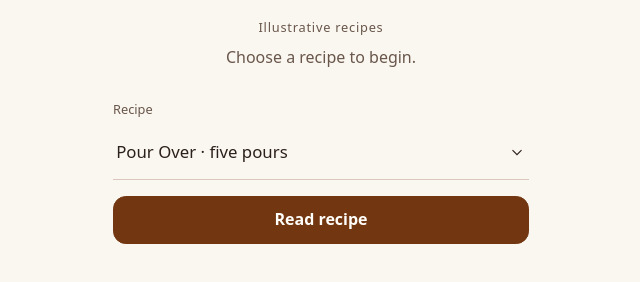
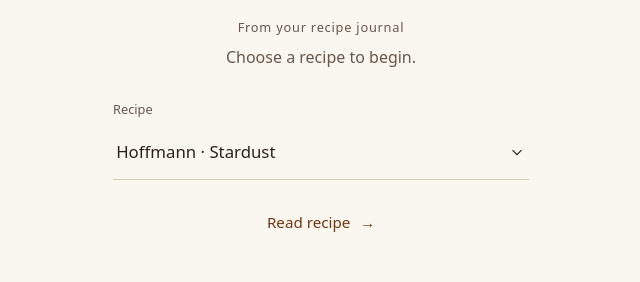
Before and after one commit to rbonon/coffeelab, a plain HTML site: page docs/prototypes/recipe-reading.html in a window 1280 px wide. Shown: the part 224-506 px from the top of the page, without its empty margins (319-959 px from the left). Drawn offline with Linux system fonts and the light colour scheme.

Commit message:
design: use captured recipes and understated reading action (#24)

```diff
--- a/docs/assets/recipe-reading.css
+++ b/docs/assets/recipe-reading.css
@@ -46,7 +46,10 @@ small { color: var(--reading-muted); }
 #setup h1 { font: 400 clamp(2.4rem, 9vw, 3rem)/1.1 Georgia, serif; letter-spacing: -.045em; margin: .5rem 0 0; }
 #intro { color: var(--reading-muted); margin: .5rem 0 1.75rem; text-align: center; }
 .recipe-choice { margin-bottom: 1rem; }
-#start { width: 100%; }
+#start { display: block; width: auto; min-height: 2.75rem; margin: 1.25rem auto 0; padding: .5rem 1rem; border: 0; border-radius: .4rem; background: transparent; color: var(--reading-accent); font-size: .95rem; font-weight: 500; }
+#start:hover { background: var(--reading-surface); }
+.recipe-context { margin: -.35rem 0 0; font-size: .85rem; color: var(--reading-muted); }
+.recipe-context:empty { display: none; }
 #configuration h1 { margin-top: 2rem; }
 
 #setup { max-width: 26rem; margin-inline: auto; }
@@ -66,3 +69,5 @@ small { color: var(--reading-muted); }
 .toggle-setting input::after { content: ''; display: block; position: absolute; top: .2rem; left: .2rem; width: 1.2rem; height: 1.2rem; border-radius: 50%; background: var(--reading-surface); }
 .toggle-setting input:checked { background: var(--reading-accent); }
 .toggle-setting input:checked::after { transform: translateX(1.2rem); }
+
+#start::after { content: ' →'; margin-left: .35rem; }
--- a/docs/assets/recipe-reading.mjs
+++ b/docs/assets/recipe-reading.mjs
@@ -1,5 +1,6 @@
+import { sourceRecipes } from './source-recipes.mjs';
 // Illustrative layout fixtures. These are not imported recipes or historical records.
-export const examples = {
+const illustrativeExamples = {
   pour: { title: ['Pour Over · five pours', 'Coado · cinco despejos'], dose: 15, water: 250, temp: 96, steps: Array.from({length: 5}, (_, i) => ({ title: [`Pour ${i + 1}`, `Despejo ${i + 1}`], text: ['Add water gently, then allow it to drain. Follow the timing of your recipe on the scale.', 'Adicione a água suavemente e deixe escoar. Siga os tempos da sua receita no cronômetro da balança.'], add: 50, cumulative: (i + 1) * 50 })) },
   aero: { title: ['AeroPress · with bypass', 'AeroPress · com diluição'], dose: 20, water: 200, yield: 400, temp: 90, steps: [
     { title: ['Immerse', 'Infusão'], text: ['Add the brewing water. Use the scale timer to follow the recipe’s immersion interval.', 'Adicione a água de infusão. Acompanhe o intervalo de infusão da receita no cronômetro da balança.'] },
@@ -25,6 +26,7 @@ export const examples = {
     { title: ['Prepare · 3 of 3', 'Preparo · 3 de 3'], text: ['Follow the written pouring sequence. Each addition and cumulative target must remain distinct. Continue manually when ready; advancing a card does not save a brew.', 'Siga a sequência escrita de despejos. A quantidade adicionada e a meta acumulada devem permanecer distintas. Avance quando desejar; mudar de cartão não salva uma extração.'] }
   ] }
 };
+export const examples = { ...sourceRecipes, ...illustrativeExamples };
 export const weightValue = (g, unit) => unit === 'oz' ? g / 28.349523125 : g;
 export const temperatureValue = (c, unit) => unit === 'F' ? c * 9 / 5 + 32 : c;
 export const ratioValue = (dose, amount) => dose > 0 && amount != null ? amount / dose : null;
@@ -73,7 +75,7 @@ if (typeof document !== 'undefined') {
   const mass = g => `${num(weightValue(g, $('weight').value))} ${$('weight').value}`;
   const wake = new ReadingWakeLock(globalThis.isSecureContext ? navigator.wakeLock : null, () => {});
   const labels = {
-    'demo': ['Illustrative recipes', 'Receitas ilustrativas'],
+    'demo': ['From your recipe journal', 'Do seu caderno de receitas'],
     'setup-title': ['Coffee Lab', 'Coffee Lab'],
     'intro': ['Choose a recipe to begin.', 'Escolha uma receita para começar.'],
     'settings-title': ['Settings', 'Configurações'], 'settings-back': ['Back', 'Voltar'],
@@ -89,7 +91,7 @@ if (typeof document !== 'undefined') {
     Object.entries(labels).forEach(([id,pair]) => $(id).textContent = t(pair));
     $('selected-recipe').textContent = t(examples[$('method').value].title);
     $('recipe-options').replaceChildren();
-    for (const [key, recipe] of Object.entries(examples)) {
+    for (const [key, recipe] of Object.entries(sourceRecipes)) {
       const option = document.createElement('button');
       option.type = 'button'; option.textContent = t(recipe.title);
       option.setAttribute('aria-pressed', String(key === $('method').value));
@@ -103,6 +105,7 @@ if (typeof document !== 'undefined') {
     $('open-settings').setAttribute('aria-label',t(['Settings','Configurações']));
     const recipe = examples[$('method').value];
     $('recipe-title').textContent = t(recipe.title);
+    $('recipe-context').textContent = recipe.grinder ? `V60 · JX-Pro ${recipe.grinder}` : '';
     $('quantities').replaceChildren();
     function tile(label, value) {
       const el = document.createElement('div'); el.className = 'quantity';
@@ -118,7 +121,7 @@ if (typeof document !== 'undefined') {
     if (ratioValue(recipe.dose, basis) != null) tile(recipe.water != null ? ['Dose : brewing water', 'Dose : água de infusão'] : ['Dose : drink', 'Dose : bebida'], `1:${num(ratioValue(recipe.dose, basis))}`);
     if (recipe.water != null && recipe.yield != null) tile(['Dose : final drink', 'Dose : bebida final'], `1:${num(ratioValue(recipe.dose, recipe.yield))}`);
     const step = recipe.steps[page];
-    $('progress').textContent = t([`Instruction ${page+1} of ${recipe.steps.length}`, `Instrução ${page+1} de ${recipe.steps.length}`]);
+    $('progress').textContent = t([`Instruction ${page+1} of ${recipe.steps.length}`, `Instrução ${page+1} de ${recipe.steps.length}`]) + (step.time ? ` · ${step.time}` : '');
     $('step-title').textContent = t(step.title); $('step-text').textContent = t(step.text);
     $('step-target').textContent = step.add != null ? t([`Add ${mass(step.add)} → reach ${mass(step.cumulative)}`, `Adicione ${mass(step.add)} → atinja ${mass(step.cumulative)}`]) : step.final != null ? t([`Final drink: ${mass(step.final)}`, `Bebida final: ${mass(step.final)}`]) : '';
     $('previous').disabled = page === 0; $('next').disabled = page === recipe.steps.length - 1;
--- /dev/null
+++ b/docs/assets/source-recipes.mjs
@@ -0,0 +1,351 @@
+// Source-derived reading excerpts, not execution measurements. Portuguese text stays in its original language.
+// Provenance: docs/vision/receitas-pour-over-import.json; sourceRefs and instructionRefs identify captured messages.
+export const sourceRecipes = {
+  "hoffmann-stardust": {
+    "title": [
+      "Hoffmann · Stardust",
+      "Hoffmann · Stardust"
+    ],
+    "dose": 15,
+    "water": 250,
+    "temp": 96,
+    "grinder": "3.5.0",
+    "sourceKey": "hoffmann-stardust",
+    "sourceRefs": [
+      {
+        "sequence": 122,
+        "message_id": "3a7c1806-5a15-4586-83ee-1b478d67bdbb"
+      },
+      {
+        "sequence": 124,
+        "message_id": "ec0cc1ea-bf84-464c-a6f0-db98e69fbd1c"
+      },
+      {
+        "sequence": 128,
+        "message_id": "bcee78cc-7379-4185-8540-7e1a21fa02ee"
+      },
+      {
+        "sequence": 130,
+        "message_id": "a66b967a-5f61-408c-93a8-9b1159e11662"
+      },
+      {
+        "sequence": 138,
+        "message_id": "f8b9a2e4-84a1-419e-bdb3-dd8886d6a784"
+      },
+      {
+        "sequence": 140,
+        "message_id": "5f0c881a-211b-448d-81d3-6b13c71eed3a"
+      }
+    ],
+    "instructionRefs": [
+      116,
+      118,
+      120
+    ],
+    "steps": [
+      {
+        "title": [
+          "Preparação",
+          "Preparação"
+        ],
+        "text": [
+          "Antes: enxaguar filtro e pré-aquecer V60.",
+          "Antes: enxaguar filtro e pré-aquecer V60."
+        ]
+      },
+      {
+        "title": [
+          "Bloom",
+          "Bloom"
+        ],
+        "text": [
+          "Bloom + swirl suave",
+          "Bloom + swirl suave"
+        ],
+        "time": "0:00",
+        "add": 50,
+        "cumulative": 50
+      },
+      {
+        "title": [
+          "Segundo despejo",
+          "Segundo despejo"
+        ],
+        "text": [
+          "Despejos circulares, bico baixo, fluxo ~5 g/s e V60 pré-aquecido.",
+          "Despejos circulares, bico baixo, fluxo ~5 g/s e V60 pré-aquecido."
+        ],
+        "time": "0:45",
+        "add": 50,
+        "cumulative": 100
+      },
+      {
+        "title": [
+          "Terceiro despejo",
+          "Terceiro despejo"
+        ],
+        "text": [
+          "Circular suave",
+          "Circular suave"
+        ],
+        "time": "1:10",
+        "add": 50,
+        "cumulative": 150
+      },
+      {
+        "title": [
+          "Quarto despejo",
+          "Quarto despejo"
+        ],
+        "text": [
+          "Circular suave",
+          "Circular suave"
+        ],
+        "time": "1:30",
+        "add": 50,
+        "cumulative": 200
+      },
+      {
+        "title": [
+          "Último despejo",
+          "Último despejo"
+        ],
+        "text": [
+          "Final: terminar último despejo ~2:00, swirl suave e deixar drenar.",
+          "Final: terminar último despejo ~2:00, swirl suave e deixar drenar."
+        ],
+        "time": "1:50",
+        "add": 50,
+        "cumulative": 250
+      },
+      {
+        "title": [
+          "Drenagem",
+          "Drenagem"
+        ],
+        "text": [
+          "Deixar drenar.",
+          "Deixar drenar."
+        ],
+        "time": "~3:00"
+      }
+    ]
+  },
+  "hoffmann-vo-zico": {
+    "title": [
+      "Hoffmann · Café do Vô Zico",
+      "Hoffmann · Café do Vô Zico"
+    ],
+    "dose": 15,
+    "water": 250,
+    "temp": 96,
+    "grinder": "3.5.0",
+    "sourceKey": "hoffmann-vo-zico",
+    "sourceRefs": [
+      {
+        "sequence": 116,
+        "message_id": "00aa16d4-cf95-4e06-b482-2e912e93b458"
+      },
+      {
+        "sequence": 120,
+        "message_id": "5989cdf2-9ea9-4a8b-b24c-203bacc6f7a7"
+      },
+      {
+        "sequence": 128,
+        "message_id": "bcee78cc-7379-4185-8540-7e1a21fa02ee"
+      },
+      {
+        "sequence": 130,
+        "message_id": "a66b967a-5f61-408c-93a8-9b1159e11662"
+      },
+      {
+        "sequence": 138,
+        "message_id": "f8b9a2e4-84a1-419e-bdb3-dd8886d6a784"
+      },
+      {
+        "sequence": 140,
+        "message_id": "5f0c881a-211b-448d-81d3-6b13c71eed3a"
+      }
+    ],
+    "instructionRefs": [
+      116,
+      118,
+      120
+    ],
+    "steps": [
+      {
+        "title": [
+          "Preparação",
+          "Preparação"
+        ],
+        "text": [
+          "Antes: enxaguar filtro e pré-aquecer V60.",
+          "Antes: enxaguar filtro e pré-aquecer V60."
+        ]
+      },
+      {
+        "title": [
+          "Bloom",
+          "Bloom"
+        ],
+        "text": [
+          "Bloom + swirl suave",
+          "Bloom + swirl suave"
+        ],
+        "time": "0:00",
+        "add": 50,
+        "cumulative": 50
+      },
+      {
+        "title": [
+          "Segundo despejo",
+          "Segundo despejo"
+        ],
+        "text": [
+          "Despejos circulares, bico baixo, fluxo ~5 g/s e V60 pré-aquecido.",
+          "Despejos circulares, bico baixo, fluxo ~5 g/s e V60 pré-aquecido."
+        ],
+        "time": "0:45",
+        "add": 50,
+        "cumulative": 100
+      },
+      {
+        "title": [
+          "Terceiro despejo",
+          "Terceiro despejo"
+        ],
+        "text": [
+          "Circular suave",
+          "Circular suave"
+        ],
+        "time": "1:10",
+        "add": 50,
+        "cumulative": 150
+      },
+      {
+        "title": [
+          "Quarto despejo",
+          "Quarto despejo"
+        ],
+        "text": [
+          "Circular suave",
+          "Circular suave"
+        ],
+        "time": "1:30",
+        "add": 50,
+        "cumulative": 200
+      },
+      {
+        "title": [
+          "Último despejo",
+          "Último despejo"
+        ],
+        "text": [
+          "Final: terminar último despejo ~2:00, swirl suave e deixar drenar.",
+          "Final: terminar último despejo ~2:00, swirl suave e deixar drenar."
+        ],
+        "time": "1:50",
+        "add": 50,
+        "cumulative": 250
+      },
+      {
+        "title": [
+          "Drenagem",
+          "Drenagem"
+        ],
+        "text": [
+          "Deixar drenar.",
+          "Deixar drenar."
+        ],
+        "time": "~3:00"
+      }
+    ]
+  },
+  "a02-three-pour": {
+    "title": [
+      "Vô Zico · três despejos (A02)",
+      "Vô Zico · três despejos (A02)"
+    ],
+    "dose": 20,
+    "water": 320,
+    "temp": 91,
+    "grinder": "3.5.0",
+    "sourceKey": "a02-three-pour",
+    "sourceRefs": [
+      {
+        "sequence": 60,
+        "message_id": "4369aea7-6c6c-42fe-86e2-1ef2edf7e873"
+      },
+      {
+        "sequence": 62,
+        "message_id": "be2d095b-76ae-4339-a01c-4c1220d74bc5"
+      }
+    ],
+    "instructionRefs": [
+      60,
+      62
+    ],
+    "steps": [
+      {
+        "title": [
+          "Preparação",
+          "Preparação"
+        ],
+        "text": [
+          "Enxaguar o filtro com água quente. Descartar a água do enxágue. Colocar café, nivelar e zerar a balança.",
+          "Enxaguar o filtro com água quente. Descartar a água do enxágue. Colocar café, nivelar e zerar a balança."
+        ]
+      },
+      {
+        "title": [
+          "Bloom",
+          "Bloom"
+        ],
+        "text": [
+          "Molhar todo o café. Despejo suave. Aguardar até 0:45.",
+          "Molhar todo o café. Despejo suave. Aguardar até 0:45."
+        ],
+        "time": "0:00",
+        "add": 60,
+        "cumulative": 60
+      },
+      {
+        "title": [
+          "Segundo despejo",
+          "Segundo despejo"
+        ],
+        "text": [
+          "Bico baixo, fluxo contínuo e sem turbulência excessiva.",
+          "Bico baixo, fluxo contínuo e sem turbulência excessiva."
+        ],
+        "time": "0:45",
+        "add": 130,
+        "cumulative": 190
+      },
+      {
+        "title": [
+          "Terceiro despejo",
+          "Terceiro despejo"
+        ],
+        "text": [
+          "Não despejar diretamente sobre o papel.",
+          "Não despejar diretamente sobre o papel."
+        ],
+        "time": "1:30",
+        "add": 130,
+        "cumulative": 320
+      },
+      {
+        "title": [
+          "Drenagem",
+          "Drenagem"
+        ],
+        "text": [
+          "Deixar escoar naturalmente, sem agitar. Tempo apenas de referência. Registrar o tempo real e avaliar o amargor residual.",
+          "Deixar escoar naturalmente, sem agitar. Tempo apenas de referência. Registrar o tempo real e avaliar o amargor residual."
+        ],
+        "time": "3–4 min"
+      }
+    ]
+  }
+};
--- a/docs/prototypes/recipe-reading.html
+++ b/docs/prototypes/recipe-reading.html
@@ -4,8 +4,8 @@
   <meta charset="utf-8">
   <meta name="viewport" content="width=device-width,initial-scale=1">
   <title>Recipe reading · Coffee Lab design</title>
-  <link rel="stylesheet" href="../assets/recipe-reading.css?v=quiet-picker-1">
-  <script type="module" src="../assets/recipe-reading.mjs?v=quiet-picker-1"></script>
+  <link rel="stylesheet" href="../assets/recipe-reading.css?v=source-recipes-1">
+  <script type="module" src="../assets/recipe-reading.mjs?v=source-recipes-1"></script>
 </head>
 <body>
   <main>
@@ -17,17 +17,17 @@
         <img class="home-logo" src="../assets/coffee-lab-filter-concept.png" alt="" width="80" height="80">
         <h1 id="setup-title">Coffee Lab</h1>
       </div>
-      <p class="eyebrow" id="demo">Illustrative recipes</p>
+      <p class="eyebrow" id="demo">From your recipe journal</p>
       <p id="intro">Choose a recipe to begin.</p>
       <div class="recipe-choice">
         <span id="method-label" class="field-label">Recipe</span>
-        <input type="hidden" id="method" value="pour">
+        <input type="hidden" id="method" value="hoffmann-stardust">
         <details id="recipe-picker">
-          <summary aria-labelledby="method-label selected-recipe"><span id="selected-recipe">Pour Over</span><svg viewBox="0 0 20 20" width="18" height="18" fill="none" stroke="currentColor" stroke-width="1.3" aria-hidden="true"><path d="m5 8 5 5 5-5"/></svg></summary>
+          <summary aria-labelledby="method-label selected-recipe"><span id="selected-recipe">Hoffmann · Stardust</span><svg viewBox="0 0 20 20" width="18" height="18" fill="none" stroke="currentColor" stroke-width="1.3" aria-hidden="true"><path d="m5 8 5 5 5-5"/></svg></summary>
           <div id="recipe-options" class="recipe-options" aria-labelledby="method-label"></div>
         </details>
       </div>
-      <button id="start" class="primary">Read recipe</button>
+      <button id="start" class="reading-action">Read recipe <span aria-hidden="true">→</span></button>
     </section>
     <section id="configuration" hidden aria-labelledby="settings-title">
       <header><button id="close-settings">← <span id="settings-back">Back</span></button></header>
@@ -42,6 +42,7 @@
     <section id="reader" hidden aria-labelledby="recipe-title">
       <header><button id="exit">← <span id="exit-label">Recipes</span></button><span class="eyebrow" id="reading-label">READING ONLY</span></header>
       <h1 id="recipe-title"></h1>
+      <p id="recipe-context" class="recipe-context"></p>
       <div id="quantities" class="quantities"></div>
       <article id="instruction" tabindex="-1" aria-labelledby="step-title">
         <p id="progress" class="eyebrow"></p>
```
Also changed, not shown: scripts/check-phone-reading.mjs (+15 -0 lines), 3 other files.
